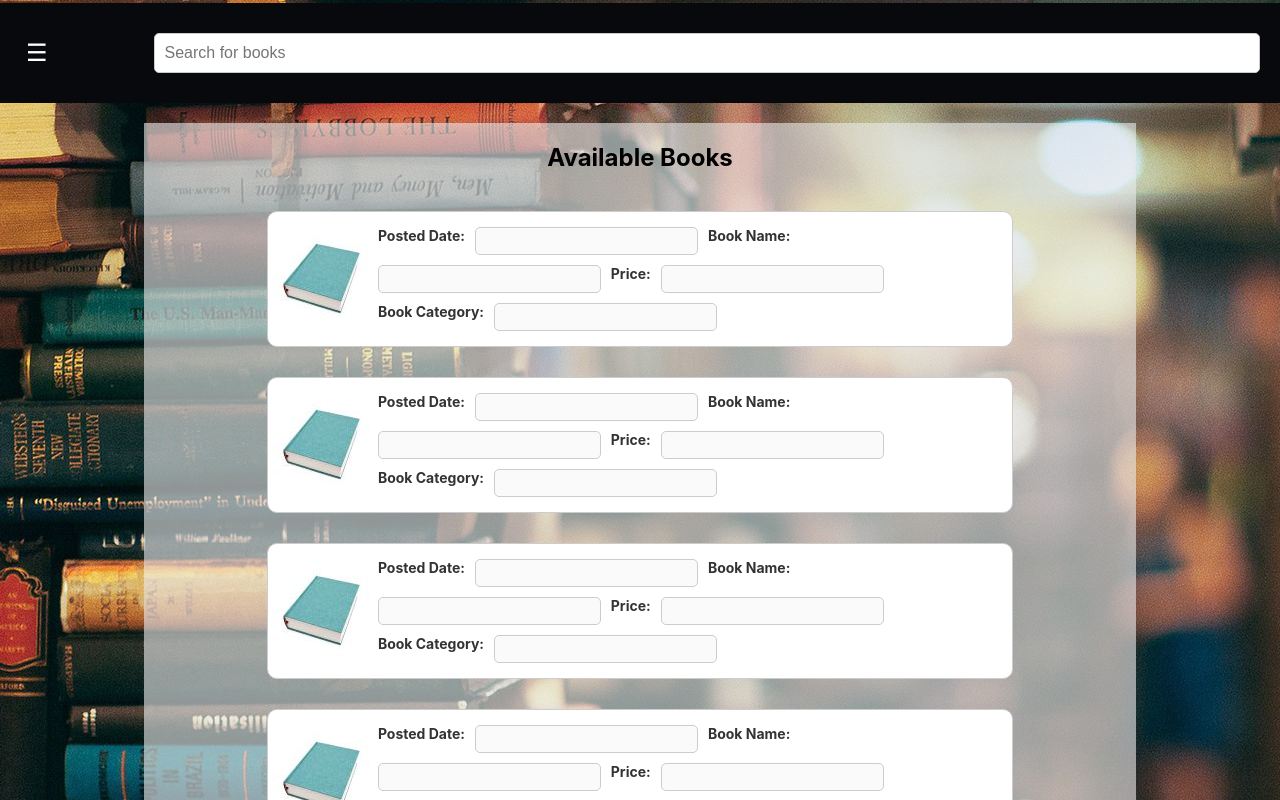
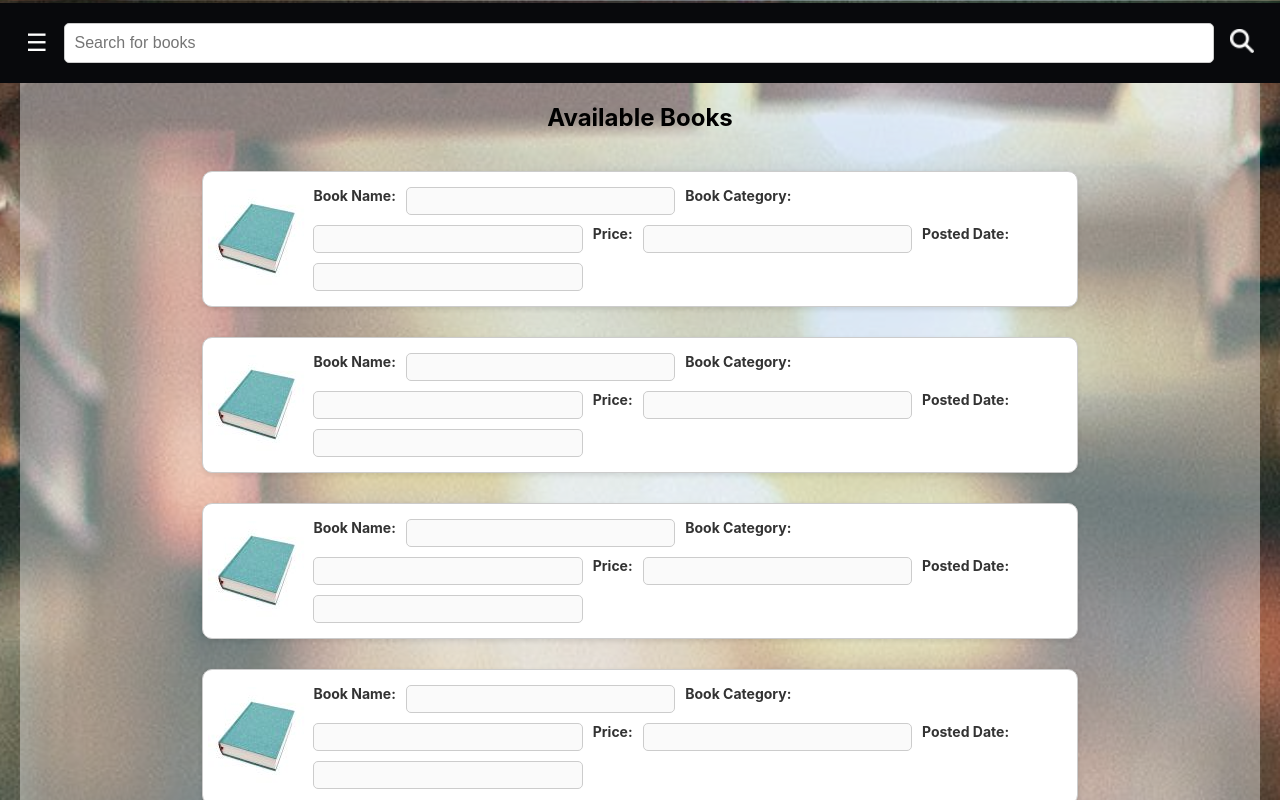
Before and after one commit to Margin22/frontend, a React (Create React App) app: page /home in a window 1280 px wide. Shown: the top 800 px of the page. Built offline with nearby package versions, Linux system fonts and the light colour scheme.

Commit message:
sixth commit

```diff
--- a/src/Components/HomePage/HomePage.css
+++ b/src/Components/HomePage/HomePage.css
@@ -6,23 +6,27 @@
     background-image: url("../Assets/bground3.jpg");
     padding: 20px;
     min-height: 100vh;
+    background-size: cover;
+    background-position: center;
 }
 
 /* Header styling */
 .header {
     display: flex;
     align-items: center;
+    justify-content: space-between;
     width: 100%;
-    padding: 30px 20px;
+    padding: 20px 20px;
     background-color: #08090c;
     color: white;
     margin-top: -1.4%;
 }
+
 /* Search bar container */
 .search-container {
-    flex: 4;
     display: flex;
     align-items: center;
+    flex: 1;
 }
 
 .search-bar {
@@ -33,6 +37,19 @@
     font-size: 16px;
 }
 
+.search {
+    background: none;
+    border: none;
+    margin-left: 10px;
+    cursor: pointer;
+}
+
+.search img {
+    width: 24px;
+    height: 24px;
+}
+
+/* Category button styling */
 .category-button {
     padding: 10px;
     margin-left: 10px;
@@ -53,29 +70,38 @@
     display: flex;
     flex-direction: column;
     align-items: center;
-    width: 80%;
-    margin-top: 20px;
-    background-color: #eaeaea9d;
+    width: 100%;
+    min-height: 100vh;
+    margin: 0;
+    padding: 0;
+    background-color: rgba(234, 234, 234, 0.434);
 }
 
 /* Container for all book items */
 .book-items-container2 {
     display: flex;
-    flex-direction: column; /* Stack book items vertically */
+    flex-direction: column;
     align-items: center;
-    width: 90%; /* Full width for responsive design */
-    gap: 10px; /* Space between each book item */
+    width: 85%;
+    gap: 10px;
     margin-top: 20px;
 }
 
+/* Book item styling */
 .book-item {
     display: flex;
     align-items: center;
     padding: 15px;
     border: 1px solid #ccc;
     border-radius: 10px;
-    width: 100%; /* Adjust width for responsiveness */
-    margin-bottom: 20px;
+    width: 100%;
+    background-color: #fff;
+    box-shadow: 0 2px 5px rgba(0, 0, 0, 0.1);
+    transition: transform 0.2s;
+}
+
+.book-item:hover {
+    transform: scale(1.02);
 }
 
 .book-image {
@@ -94,14 +120,13 @@
     color: #333;
     display: flex;
     flex-wrap: wrap;
-    gap: 10px; /* Space between label-input pairs */
+    gap: 10px;
 }
 
 .book-description div {
     display: flex;
     align-items: center;
-    gap: 8px; /* Space between label and input */
-    flex-wrap: nowrap; /* Keep label and input on the same line */
+    gap: 8px;
 }
 
 .book-description label {
@@ -109,52 +134,55 @@
 }
 
 .book-description input[type="text"] {
-    width: 100%; /* Set input width to half of the container */
+    width: 100%;
     padding: 5px;
     border: 1px solid #ccc;
     border-radius: 5px;
     font-size: 14px;
     box-sizing: border-box;
-    flex-direction: column;/* Include padding within width */
 }
 
 /* Sidebar sliding effect */
 .sidebar {
-    position: absolute;
-    top: 240px;
-    left: -200px; /* Hidden off-screen initially */
+    position: fixed;
+    top: 100px;
+    left: -200px;
     width: 150px;
     display: flex;
     flex-direction: column;
     gap: 10px;
-    background-color: rgba(255, 255, 255, 0.9);
+    background-color: rgba(255, 255, 255, 0.95);
     padding: 15px;
     border-radius: 8px;
     box-shadow: 0 4px 8px rgba(0, 0, 0, 0.1);
     z-index: 10;
-    transition: left 0.3s ease; /* Smooth slide effect */
+    transition: left 0.3s ease;
 }
 
 .sidebar.slide-in {
-    left: 20px; /* Slide in to visible position */
-    top: 98px;
+    left: 20px;
 }
 
 .sidebar button {
     padding: 10px;
     background-color: #3b82f6;
-    color: rgb(255, 255, 255);
+    color: #fff;
     border: none;
     border-radius: 4px;
     cursor: pointer;
+    transition: background 0.3s;
 }
 
-/* Bars icon styling - left side of the search bar */
+.sidebar button:hover {
+    background-color: #2a6bc8;
+}
+
+/* Bars icon styling */
 .bars-icon {
     font-size: 24px;
     color: white;
     background: none;
     border: none;
     cursor: pointer;
-    margin-right: 100px;
+    margin-right: 10px;
 }
--- a/src/Components/HomePage/HomePage.jsx
+++ b/src/Components/HomePage/HomePage.jsx
@@ -1,11 +1,15 @@
 import React, { useState } from 'react';
 import './HomePage.css'; // Ensure this path is correct
-import {useLocation, useNavigate } from 'react-router-dom'; // Importing useNavigate
+import { useLocation, useNavigate } from 'react-router-dom';
 import book_icon from '../Assets/book.jpg';
+import search_icon from '../Assets/search_logo.png';
+
 export const HomePage = () => {
   const [showSidebar, setShowSidebar] = useState(false);
+  const [searchTerm, setSearchTerm] = useState('');
+  const [filteredBooks, setFilteredBooks] = useState([]); // Filtered book list
   const location = useLocation();
-  const navigate = useNavigate(); // Initialize useNavigate
+  const navigate = useNavigate();
   const { price, date, name, Category } = location.state || {};
 
   const toggleSidebar = () => {
@@ -13,47 +17,75 @@ export const HomePage = () => {
   };
 
   const handleProfileClick = () => {
-    navigate('/profile'); // Navigate to ProfilePage
-};
+    navigate('/profile');
+  };
+
   const handlePostYourBookClick = () => {
     navigate('/postyourbook');
   };
+
   const handleYourPostingsClick = () => {
     navigate('/yourpostings');
   };
+
   const handleOrderHistoryClick = () => {
     navigate('/orderhistory');
   };
+
+  const handleSearchChange = (e) => {
+    setSearchTerm(e.target.value);
+  };
+
+  const handleSearch = () => {
+    // Filter books based on the search term, only if book.name is defined
+    const results = Array(10).fill({ name, Category, price, date }).filter(book =>
+        book.name && book.name.toLowerCase().includes(searchTerm.toLowerCase())
+    );
+    setFilteredBooks(results);
+};
 
 
   return (
     <div className="homepage">
       <header className="header">
         <button onClick={toggleSidebar} className="bars-icon">☰</button>
+
         <div className="search-container">
-          <input type="text" className="search-bar" placeholder="Search for books" />
+          <input
+            type="text"
+            className="search-bar"
+            placeholder="Search for books"
+            value={searchTerm}
+            onChange={handleSearchChange}
+          />
+          <button type="button" className='search' onClick={handleSearch}>
+            <img src={search_icon} alt="Search" />
+          </button>
         </div>
       </header>
+
       <main className="book-list">
         <h2 className="book-list-title">Available Books</h2>
         <div className="book-items-container2">
-          {[...Array(10)].map((_, index) => (
+          {(filteredBooks.length > 0 ? filteredBooks : Array(10).fill({ name, Category, price, date })).map((book, index) => (
             <div key={index} className="book-item">
-              <div className="book-image"> <img src={book_icon} alt='book'/></div>
-              <div className="book-description"><label>Posted Date:</label> <input type='text' value={date} disabled />
-              <label>Book Name:</label> <input type='text' value={name} disabled />
-              <label>Price:</label> <input type='text' value={price} disabled />
-              <label>Book Category:</label> <input type= 'text' value={Category} disabled />
+              <div className="book-image">
+                <img src={book_icon} alt="book" />
+              </div>
+              <div className="book-description">
+                <label>Book Name:</label> <input type='text' value={book.name} disabled />
+                <label>Book Category:</label> <input type='text' value={book.Category} disabled />
+                <label>Price:</label> <input type='text' value={book.price} disabled />
+                <label>Posted Date:</label> <input type='text' value={book.date} disabled />
               </div>
             </div>
           ))}
         </div>
       </main>
 
-      {/* Sidebar with slide-in effect */}
       {showSidebar && (
         <aside className={`sidebar ${showSidebar ? 'slide-in' : ''}`}>
-          <button onClick={handleProfileClick}>Profile</button> {/* Existing Profile button with navigation */}
+          <button onClick={handleProfileClick}>Profile</button>
           <button onClick={handlePostYourBookClick}>Post your book</button>
           <button onClick={handleYourPostingsClick}>Your Postings</button>
           <button onClick={handleOrderHistoryClick}>Order History</button>
```
Also changed, not shown: src/Components/Assets/search_logo.png (added).
